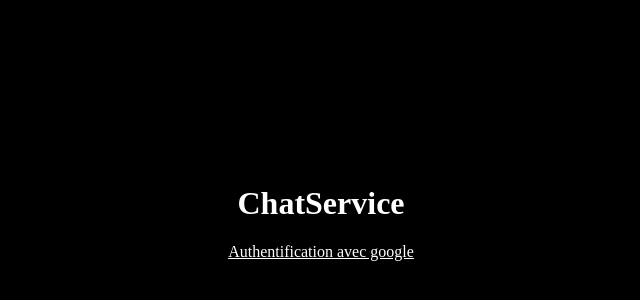
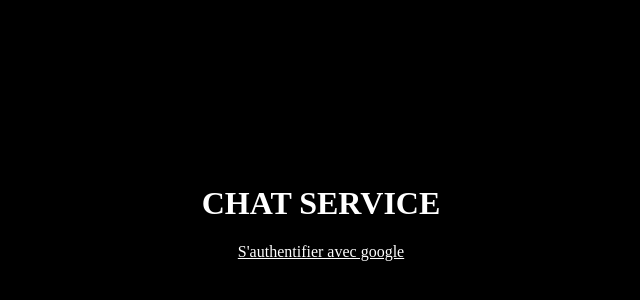
Before and after one commit to mathxi/WebService, a website: page index.html in a window 1280 px wide. Shown: the part 188-488 px from the top of the page, without its empty margins (319-959 px from the left). Drawn offline with Linux system fonts and the light colour scheme.

Commit message:
Ma fucking branch

```diff
--- a/index.html
+++ b/index.html
@@ -9,8 +9,8 @@
 </head>
 
 <body>
-    <h1>ChatService</h1>
-    <a href="/auth/google">Authentification avec google</a>
+    <h1>CHAT SERVICE</h1>
+    <a href="/auth/google">S'authentifier avec google</a>
     <style>
         body {
             margin: 0;
@@ -27,6 +27,11 @@
         a {
             color: white;
         }
+
+        a:hover{
+            color: lightblue;
+        }
+
     </style>
 </body>
 
```
Also changed, not shown: chat.html (+1 -1 lines), package.json (added, +29 -0 lines), 1 other file.
